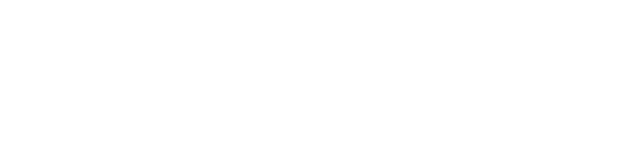
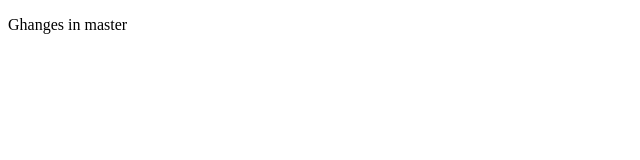
Before and after one commit to venger-alex/TestingGit, a plain HTML site: page index.html in a window 1280 px wide. Shown: the whole page, without its empty margins (0-640 px from the left). Drawn offline with Linux system fonts and the light colour scheme.

Commit message:
3 commit

```diff
--- a/index.html
+++ b/index.html
@@ -4,6 +4,7 @@
 	<title>Index page</title>
 </head>
 <body>
+	<p>Ghanges in master</p>
 
 </body>
 </html>
```
